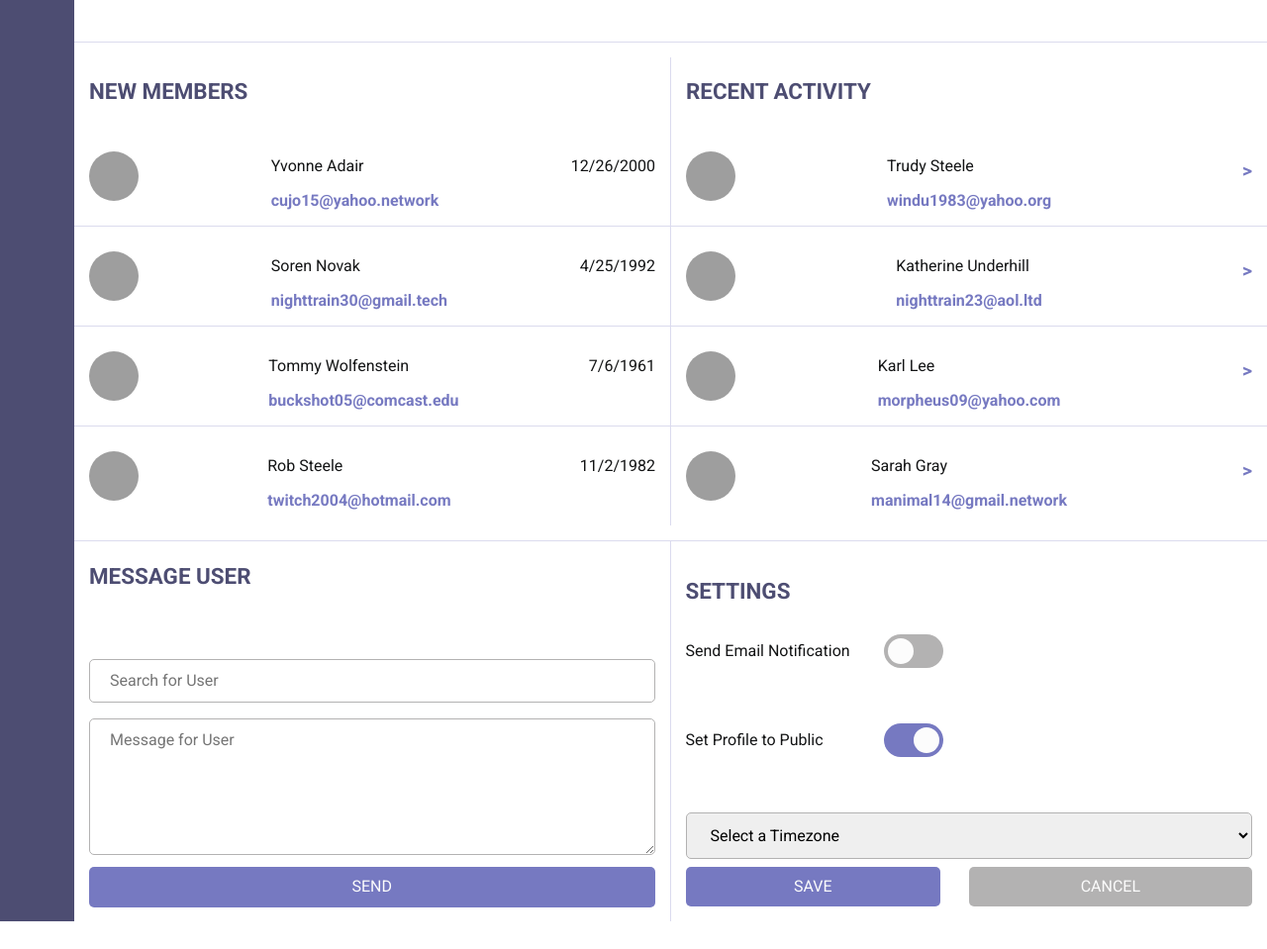
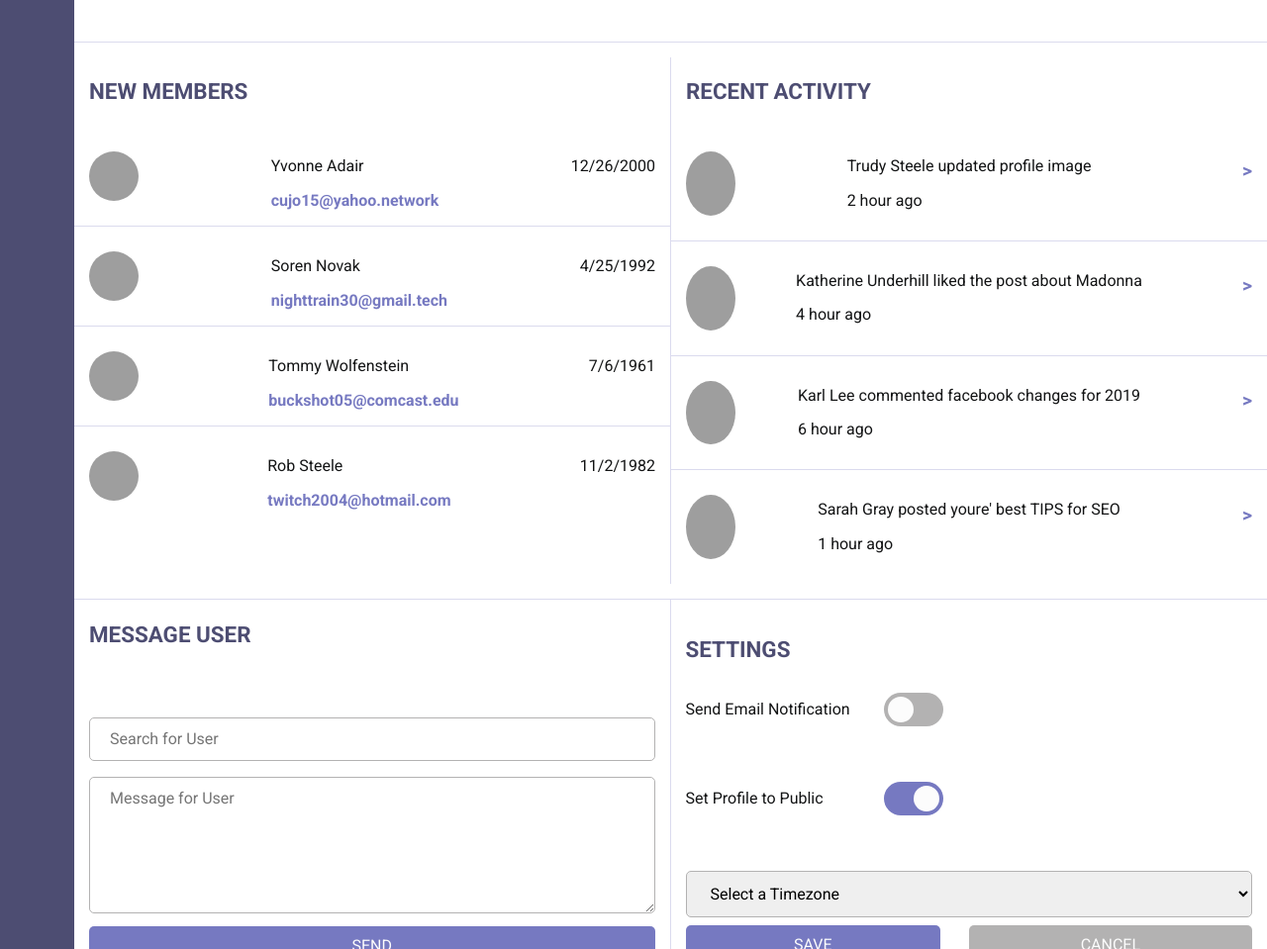
Before and after one commit to mayaliberman/web-app-dashboard, a website: page index.html in a window 1280 px wide. Shown: the part 1795-2754 px from the top of the page at 99% size. Before the commit the page ends 2726 px from the top, so only its background shows below. Drawn offline with nearby package versions, Linux system fonts and the light colour scheme; grey boxes are pictures that could not be loaded.

Commit message:
members section with css bugs

```diff
--- a/app.js
+++ b/app.js
@@ -234,7 +234,7 @@ window.addEventListener("load", async () => {
     // const response = await fetch(api);
     // const responseJson = await response.json();
     const profiles = getProfiles(results);
-   generateMembers(profiles);
+    generateMembers(profiles);
     generateRecentMembers(profiles);
   } catch (err) {
     document.write("Something went wrong");
@@ -286,16 +286,22 @@ const generateMembers = profiles => {
 const generateRecentMembers = profiles => {
   const recent = document.querySelector(".recent-activity");
   const recentProfiles = profiles.slice(profiles.length / 2);
-
-  recentProfiles.forEach(profile => {
-    const { first, last, email, thumbnail } = profile;
+  const time = [2, 4, 6, 1];
+  const status = [
+    "updated  profile image",
+    "liked the post about Madonna",
+    "commented facebook changes for 2019",
+    "posted youre' best TIPS for SEO"
+  ];
+  recentProfiles.forEach((profile, i) => {
+    const { first, last, thumbnail } = profile;
     const membersContainer = document.createElement("div");
     membersContainer.className += "members-container";
     recent.appendChild(membersContainer);
     membersContainer.innerHTML = `<img src="${thumbnail}" alt="" class="profile-image">
                     <div class="recent-text">
-                        <p>${first} ${last}</p>
-                        <a href="#">${email}</a>
+                        <p>${first} ${last} ${status[i]}</p>
+                        <p>${time[i]} hour ago</p>
                     </div>
                     <p class="read-more">></p>`;
   });
--- a/scss/components/_members.scss
+++ b/scss/components/_members.scss
@@ -24,7 +24,7 @@
   width: 50px;
   padding-top: $padding-s;
   padding-bottom: $padding-s;
-  flex-basis: 1;
+  // flex-basis: 1;
 }
 
 a {
@@ -43,11 +43,11 @@ a {
 
 .members-text,
 .recent-text {
-  flex-basis: 2;
+  // flex-basis: 2;
 }
 
 .members-container > p {
-  flex-basis: 1;
+  // flex-basis: 1;
 }
 
 @media (min-width: $media-m) {
```
Also changed, not shown: index.html (+1 -1 lines), css/style.css, 1 other file.
